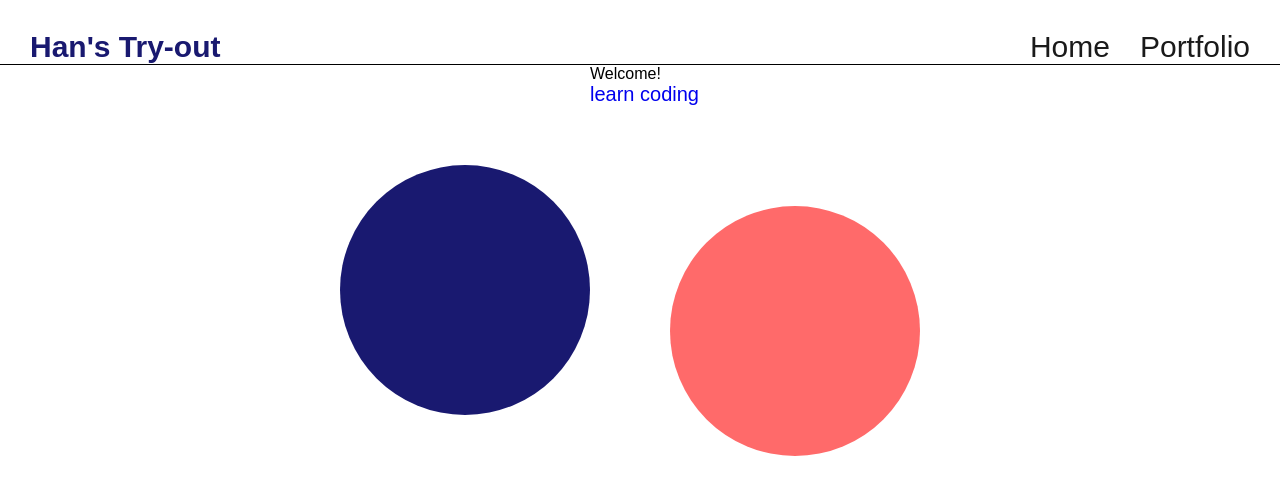
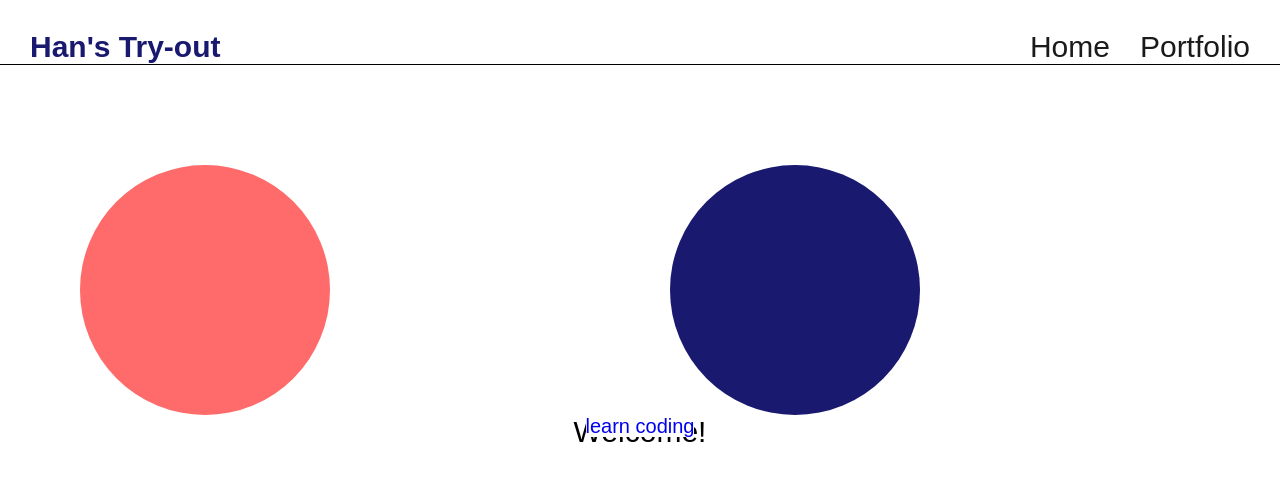
Before and after one commit to han2804/han2804.github.io, a plain HTML site: page index.html in a window 1280 px wide. Drawn offline with Linux system fonts and the light colour scheme.

Commit message:
backtoback

```diff
--- a/index.html
+++ b/index.html
@@ -17,6 +17,9 @@
 	</div>
 
 
+	<div id = "left_circle">
+	</div>
+
 	<div id="center_circle">
 	</div>
 
@@ -24,13 +27,13 @@
 	<p>Welcome!</p>
 	</div>
 
-
 	<div id = "button">
 	<a href = "http://www.codecademy.com"><span>learn coding</span>
 	</a>
 	</div>
 
-	<div id = "left_circle">
+
+	<div id = "right_circle">
 	</div>
 
 </body>
--- a/stylesheet.css
+++ b/stylesheet.css
@@ -54,20 +54,20 @@
 	float: left;
 }
 
-/* #center_title {
+ #center_title {
 	width: 250px;
 	height: 60px;
 	margin: auto;
 	font-size: 30px;
 	text-align: center;
-}*/
+}
 
-/*#button {
+#button {
 	width: 250px;
 	margin: auto;
 	border-radius: 30%;
 	text-align: center;
-}*/
+}
 
 a {
 	text-align: center;
```
